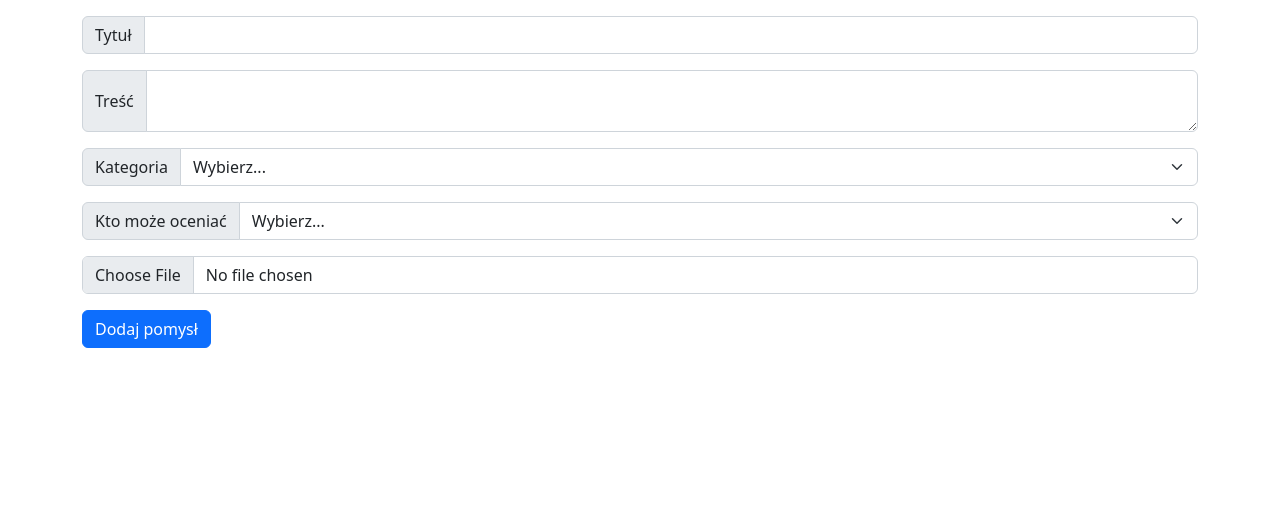
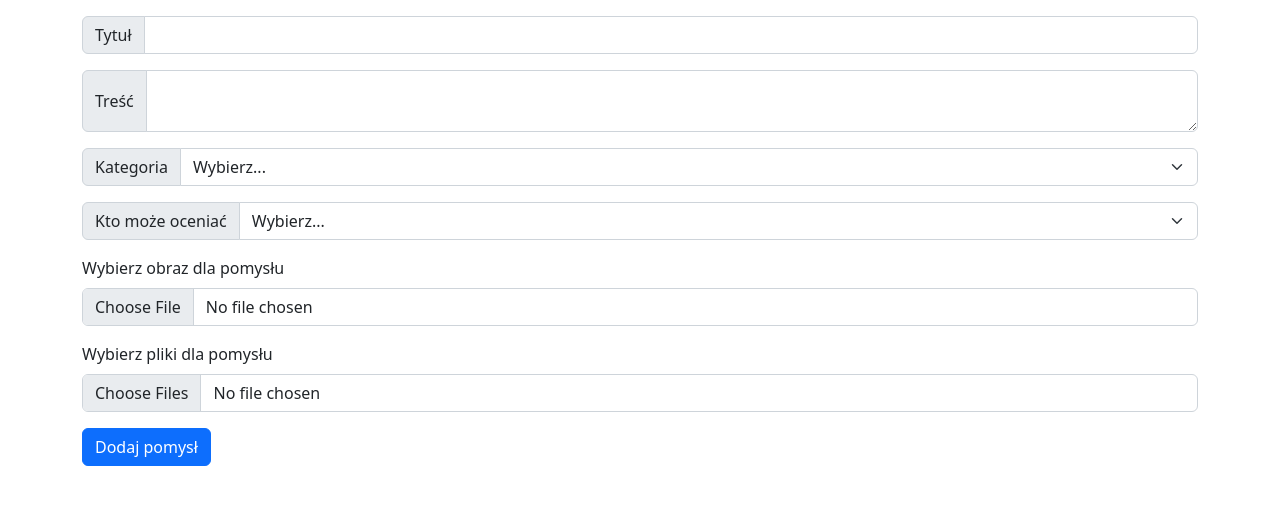
Before and after one commit to nadrian4/APSI-Ideas, a Django app: page /innowacje/dodaj-pomysl in a window 1280 px wide. Shown: the part 56-561 px from the top of the page. Run offline with Django 4.2, Linux system fonts and the light colour scheme.

Commit message:
poprawki

```diff
--- a/app/apsi_app/templates/apsi_app/dodaj-pomysl.html
+++ b/app/apsi_app/templates/apsi_app/dodaj-pomysl.html
@@ -35,44 +35,17 @@
     </div>
 
     <div class="mb-3">
-        <!-- <label for="formFile" class="form-label">Default file input example</label> -->
+        <label for="formFile" class="form-label">Wybierz obraz dla pomysłu</label>
         <input class="form-control" type="file" id="formFile" name="{{ pomysl_form.plik.name }}">
     </div>
 
-    <button type="submit" class="btn btn-primary">Dodaj pomysł</button>
-
-    <!-- <div class="mb-3">
-        <label for="exampleFormControlInput1" class="form-label">Tytuł</label>
-        <input type="text" class="form-control" id="exampleFormControlInput1" name="tytul" placeholder="Tytuł">
+    <div class="mb-3">
+        <label for="formFileMultiple" class="form-label">Wybierz pliki dla pomysłu</label>
+        <input class="form-control" type="file" id="formFileMultiple" name="wiele_plikow" multiple>
     </div>
 
-
-    <div class="mb-3">
-        <label for="exampleFormControlTextarea1" class="form-label">Treść</label>
-        <textarea class="form-control" id="exampleFormControlTextarea1" name="tresc" rows="3"></textarea>
-    </div>
-
-    <div class="mb-3">
-        <label for="kategoria" class="form-label">Kategoria</label>
-        <select id="kategoria" name="kategoria" class="form-select" aria-label="Default select example">
-            <option selected>Wybierz kategorię</option>
-            {% for i in kategorie %}
-            <option value="{{ i }}">{{ i }}</option>
-            {% endfor %}
-        </select>
-    </div>
-
-    <div class="mb-3">
-        <label for="kto_moze_oceniac" class="form-label">Kto może oceniać</label>
-        <select id="kto_moze_oceniac" name="kto_moze_oceniac" class="form-select" aria-label="Default select example">
-            <option selected>Wybierz kategorię</option>
-            {% for i in kto_moze_oceniac %}
-            <option value="{{ i }}">{{ i }}</option>
-            {% endfor %}
-        </select>
-    </div>
-
-    <button type="submit" class="btn btn-primary">Dodaj pomysł</button> -->
+    <button type="submit" class="btn btn-primary">Dodaj pomysł</button>
 </form>
 
+
 {% endblock content %}
```
Also changed, not shown: app/apsi_app/views.py (+0 -29 lines).
